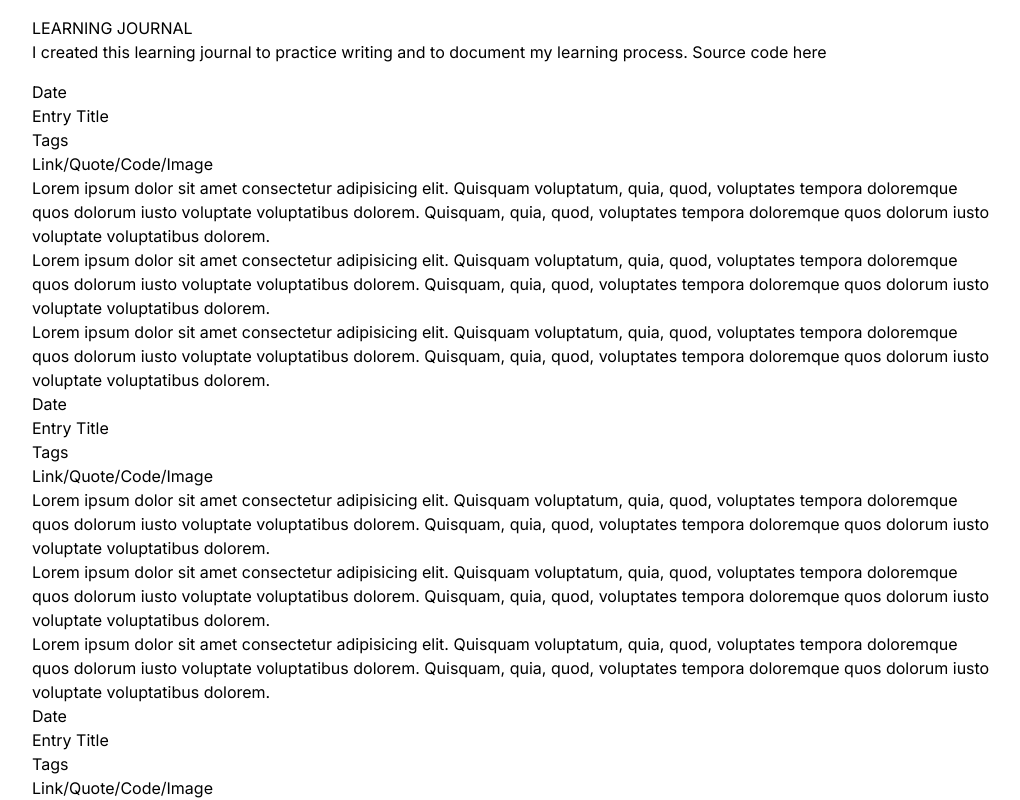
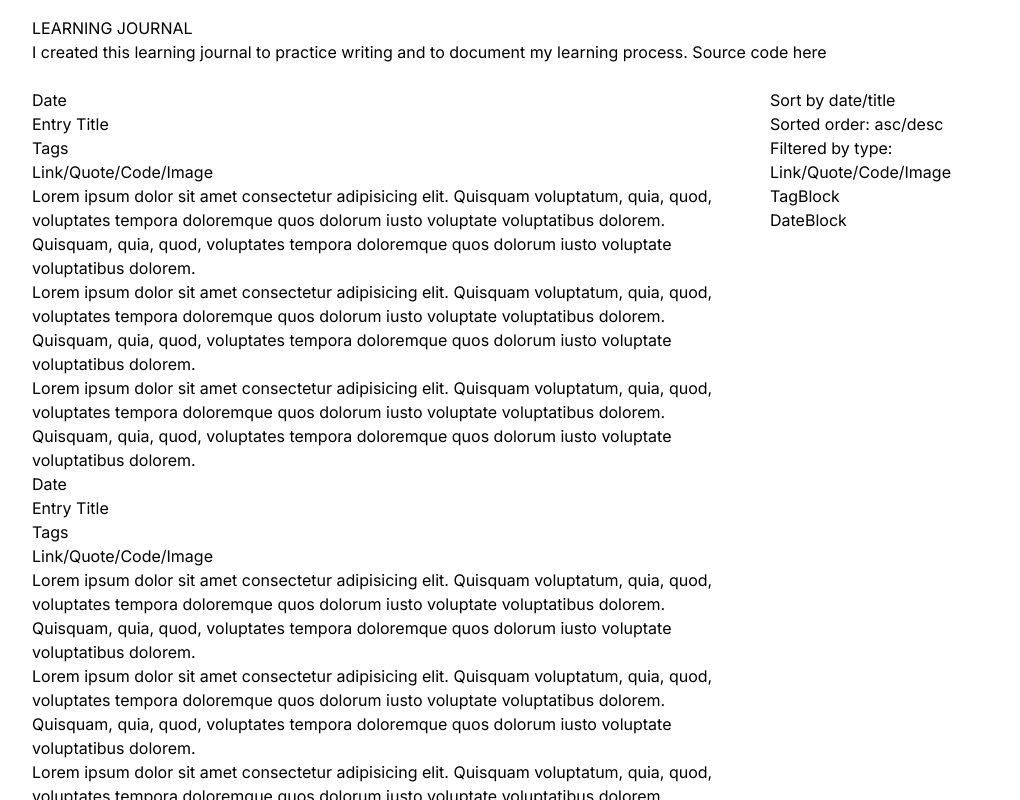
Before and after one commit to ledminh/learning-journal, a Next.js app: page / in a window 1280 px wide. Shown: the top 800 px of the page, without its empty margins (128-1148 px from the left). Built offline with nearby package versions, Linux system fonts and the light colour scheme.

Commit message:
Add grid layout to layout

```diff
--- a/src/app/layout.tsx
+++ b/src/app/layout.tsx
@@ -20,15 +20,15 @@ export default function RootLayout({
   return (
     <html lang="en">
       <body className={inter.className}>
-        <div className="w-9/12 mx-auto my-4 grid gap-4">
-          <header>
+        <div className="w-9/12 mx-auto my-4 grid grid-cols-4 gap-6">
+          <header className="col-span-4">
             <Header />
           </header>
-          <main>{children}</main>
+          <main className="col-span-3">{children}</main>
           <aside>
             <SideBar />
           </aside>
-          <footer>
+          <footer className="col-span-4">
             <Footer />
           </footer>
         </div>
```
